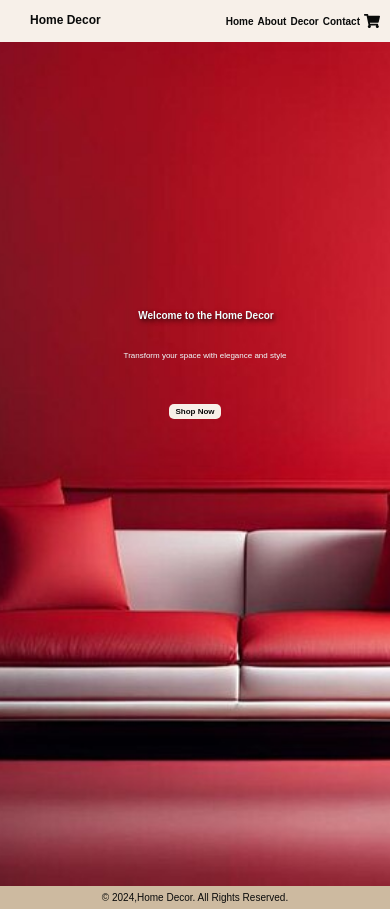
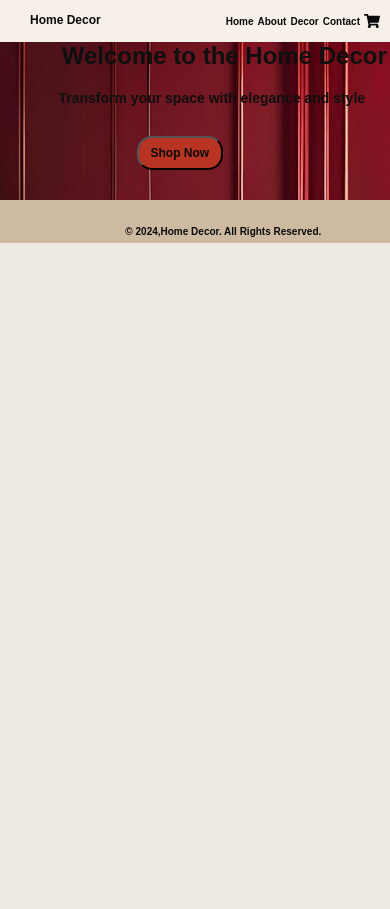
Before and after one commit to codewithhoney24/muttipage-Web-site, a Next.js app: page / in a window 390 px wide. After the commit the page ends 844 px from the top, so only its background shows below. Built offline with nearby package versions, Linux system fonts and the light colour scheme.

Commit message:
Update globals.css

```diff
--- a/src/app/globals.css
+++ b/src/app/globals.css
@@ -1,3 +1,6 @@
+
+
+
 *{
   margin: 0;
   padding: 0;
@@ -52,111 +55,90 @@ a {
   color: rgb(7, 7, 7);
 }
 
+
+
+
 .cart-icon{
   font-size: 24px;
   cursor: pointer;
   margin-right: 20px;
 }
 
-footer{
-  background-color: rgb(205, 186, 160);
-  color: rgb(10, 11, 11);
-  padding: 15px;
+
+
+
+/*****************************   Hero   ***********************************/
+
+
+
+
+.hero-container{
+  width: 100%;
+  height: 500px;
+  background-color: brown;
   display: flex;
   justify-content: center;
   align-items: center;
 }
 
-.footer p {
-  margin:0;
+.hero-box{
+  display: flex;
+  justify-content:center;
+  align-items: center;
+  height: 90%;
+  width: 80%;
+  background-color: rgb(247, 238, 230);
+  padding: 20px;
+  border-radius: 10px;
+  box-shadow: 1px 4px 10px rgba(16, 16, 16, 0.2);
+}
+.hero-left-div{
+
+  width: 60%;
+  display: flex;
+  flex-direction: column;
+  align-items: center;
 
 }
+.image-container {
 
-.hero{
- width: 100%;
- color: azure;
- background-size: cover;
- background-position: center;
- height: 100vh;
   display: flex;
   justify-content: center;
   align-items: center;
- text-align: center;
- padding-bottom: 20%;
- padding-left: 80px;
- background-size: 100%; /* Maintains aspect ratio */
-background-repeat: no-repeat; /* No repeating */
+  margin: 20px 24px; /* Optional margin for spacing */
+}
 
+.styled-image {
+  border-radius: 15px; /* Adjust the rounding as needed */
+  box-shadow: 0 4px 8px rgba(0, 0, 0, 0.2); /* Optional shadow for depth */
+  transition: transform 0.3s ease; /* Smooth scaling on hover */
+}
+
+.styled-image:hover {
+  transform: scale(1.05); /* Slight zoom effect on hover */
+}
+h1{
+
+  font-size: 32px;
+}
+p{
+
+margin-top: 20px;
+  font-size: 18px;
+  font-weight: 600;
 
 }
-
-.hero h1{
-
-  font-size: 36px;
-  font-weight: bold;
-  text-shadow: 2px 2px 5px rgba(0, 0, 0, 0.8);
+.hero-button{
+  font-weight: 900;
+  margin-top: 30px;
+  background-color: rgb(184, 51, 33);
+  color: rgb(10, 11, 11);
+  padding: 10px 20px;
+  border-radius: 15px;
+  cursor: pointer;
 }
 
-.hero p{
-  font-size: 20px;
-  margin-top: 20px;
-}
-.hero-button{
-  margin-top: 20px;
-  font-weight: bold;
-  background-color: rgb(247, 240, 233);;
-  color: rgb(10, 11, 11);
-  border: none;
-  padding: 10px 20px;
-  border-radius: 5px;
-  cursor: pointer;
-  transition: background-color 0.3s ease;
-}
-.hero-button:hover{
-  background-color: rgb(205, 186, 160);
-}
-
-
-
-
-
-/* ==============================About===================================*/
-
-.about{
-  width: 100%;
-  background-size: cover;
-  height: 100vh;
-  background-position:center;
-  padding:80px  20px;
-  display: flex;
-  justify-content:flex-start;
-  align-items: center;
-  color: rgb(251, 254, 254);
-}
-
-.about-content{
-  background-color: rgba(97, 4, 4, 0.461);
-  max-width: 500px;
-  border-radius: 15px;
-  text-align: left;
-  padding: 30px;
-  font-size: 18px;
-  font-weight: bold;
-  margin-left: 30px;
-}
-
-.about-content p{
-  padding-top: 20px;
-  line-height: 1.3;
-  font-size: 14px;
-}
-
-
-
-/* ============================== Decor===================================*/
-
-
-
+/* ============================= Decor  ====================================*/
 .decors{
   margin-top: 10px;
    margin: 20px;
@@ -301,6 +283,156 @@ background-repeat: no-repeat; /* No repeating */
  }
 
 
+/* ============================= Footer ====================================*/
+
+footer{
+  background-color: rgb(205, 186, 160);
+  color: rgb(10, 11, 11);
+  padding: 15px;
+  display: flex;
+  justify-content: center;
+  align-items: center;
+}
+
+.footer-para {
+  margin:0;
+
+}
+
+
+
+
+
+
+
+
+
+
+
+/* Responsive Styles for Tablets and Smaller Screens */
+@media (max-width: 768px) {
+  .hero-container {
+    height: auto;
+    padding: 40px;
+  }
+
+  .hero-box {
+
+    flex-direction: column;
+    width: 90%;
+    height: auto;
+    padding: 15px;
+  }
+
+  .hero-left-div {
+    width: 100%;
+    align-items: flex-start;
+    text-align: center;
+  }
+
+  .image-container {
+    margin: 20px auto;
+  }
+
+  h1 {
+    margin-left: 15%;
+    font-size: 28px;
+  }
+
+  p {
+    margin-left: 15%;
+    font-size: 16px;
+  }
+
+  .hero-button {
+    margin-left: 35%;
+    padding: 8px 16px;
+    font-size: 14px;
+  }
+}
+
+/* Responsive Styles for Mobile Screens */
+@media (max-width: 480px) {
+  .hero-container {
+    padding: 20px;
+    margin-left: 15px;
+  }
+
+  .hero-box {
+    flex-direction: column;
+    width: 100%;
+    padding: 20px;
+  }
+
+  h1 {
+    margin-left: 15%;
+    font-size: 24px;
+  }
+
+  p {
+    margin-left: 15%;
+    font-size: 14px;
+  }
+
+  .hero-button {
+    margin-bottom: 30px;
+    margin-left: 35%;
+    padding: 8px 12px;
+    font-size: 12px;
+  }
+
+  .image-container {
+    margin: 15px auto;
+  }
+
+  .styled-image {
+    width: 100%; /* Full width for small screens */
+    height: auto; /* Maintain aspect ratio */
+  }
+}
+
+
+/* Responsive Styles for Very Small Screens (320px) */
+@media (max-width: 320px) {
+  .hero-container {
+    padding: 20px; /* Reduced padding for smaller screens */
+    margin-left: 0; /* No margin for very small screens */
+  }
+
+  .hero-box {
+    flex-direction: column;
+    width: 100%;
+    padding: 10px; /* Compact padding for tight spaces */
+  }
+
+  h1 {
+    margin-left: 10%; /* Adjusted for small screen spacing */
+    font-size: 20px; /* Smaller font size */
+  }
+
+  p {
+    margin-left: 10%; /* Matches the heading alignment */
+    font-size: 12px; /* Reduced font size for better readability */
+  }
+
+  .hero-button {
+    margin-left: 25%; /* Centered button for narrow screens */
+    padding: 6px 10px; /* Smaller button dimensions */
+    font-size: 10px; /* Compact font size */
+  }
+
+  .image-container {
+    margin: 10px auto; /* Reduced margin for tighter layout */
+  }
+
+  .styled-image {
+    width: 90%; /* Reduce image width slightly for smaller screens */
+    height: auto; /* Maintain aspect ratio */
+    border-radius: 10px; /* Slightly smaller rounding for small screens */
+  }
+
+}
+
 
 /* ============================== Fade-in-Animation ===================================*/
 
@@ -321,9 +453,109 @@ background-repeat: no-repeat; /* No repeating */
 }
 
 
-/* ============================== Responsive===================================*/
 
-@media only screen and (max-width: 768px) {
+
+/* ============================== About ===================================*/
+
+.about-container{
+  width: 100%;
+  height: 500px;
+  background-color: brown;
+  display: flex;
+  justify-content: center;
+  align-items: center;
+}
+
+.about-box{
+  display: flex;
+  justify-content:center;
+  align-items: center;
+  height: 90%;
+  width: 80%;
+  background-color: rgb(247, 238, 230);
+  padding: 20px;
+  border-radius: 10px;
+  box-shadow: 1px 4px 10px rgba(16, 16, 16, 0.2);
+}
+.about-right-div{
+
+  width: 60%;
+  display: flex;
+  flex-direction: column;
+  align-items: center;
+
+}
+.about-image-container {
+
+  display: flex;
+  justify-content: center;
+  align-items: center;
+  margin: 20px 24px;
+}
+
+.about-image2-container {
+
+  display: flex;
+  justify-content: center;
+  align-items: center;
+  margin: 20px 24px;
+}
+
+.about-styled-image,
+.about-styled2-image  {
+  margin: 0 auto;
+width: 100%;
+max-width: 300px;
+
+  border-radius: 15px;
+  box-shadow: 0 4px 8px rgba(0, 0, 0, 0.2);
+  transition: transform 0.3s ease;
+}
+
+.about-styled-image:hover {
+  transform: scale(1.05);
+}
+h2{
+
+  font-size: 32px;
+}
+.about-para {
+
+  text-justify:inter-cluster;
+  margin: 10px;
+  padding: 20px;
+  font-size: 14px;
+  font-weight: 600;
+  word-spacing: 1px;
+  text-align: justify;
+  line-height: 1.5;
+  border: 1px solid #ccc;
+  border-radius: 10px;
+}
+
+.about-button{
+  font-weight: 900;
+  margin-top: 30px;
+  background-color: rgb(184, 51, 33);
+  color: rgb(10, 11, 11);
+  padding: 10px 20px;
+  border-radius: 15px;
+  cursor: pointer;
+}
+
+
+
+
+
+
+
+
+
+
+
+/* Responsive Styles for Tablets and Smaller Screens */
+@media (max-width: 768px) {
+
   .header{
     flex-direction: column;
     text-align: center;
@@ -337,37 +569,52 @@ background-repeat: no-repeat; /* No repeating */
   gap: 20px;
   align-items: center;
 }
-.hero{
-  background-size: cover;
- background-position: center;
-  height: 70vh;
-  padding: 20px;
+
+
+  .about-container {
+    height: auto;
+    padding: 40px;
+  }
+
+  .about-box {
+
+    flex-direction: column;
+    width: 90%;
+    height: auto;
+    padding: 15px;
+  }
+
+  .about-right-div {
+    width: 100%;
+    align-items: flex-start;
     text-align: center;
   }
-.hero h1{
-  font-size: 34px;
+
+  .about-image-container {
+    margin: 20px auto;
   }
-.hero p{
-  font-size: 18px;
+  .about-image2-container {
+    margin: 20px auto;
   }
-.hero-button{
 
-  padding: 12px;
+
+  h2 {
+    margin-left: 15%;
+    font-size: 28px;
+  }
+
+  .about-para {
+    margin-left: 15%;
     font-size: 16px;
   }
-.decors{
-  grid-template-columns: 1fr;
-  margin: 20px;
 
+  .about-hero-button {
+
+    margin-left: 80rem;
+    padding: 8px 16px;
+    font-size: 14px;
   }
- .about{
-  padding: 40px  20px;
-  height: auto;
- }
- .about-content{
-width: 100%;
-padding: 20px;
- }
+
   .contact-form {
     display: flex; /* Ensures child elements align properly */
     flex-direction: column; /* Aligns items in a column */
@@ -377,6 +624,12 @@ padding: 20px;
     margin-left: 20px;
     margin-right: 20px;
      /* Removes any default margin */
+  }
+
+  .decors{
+    grid-template-columns: 1fr;
+    margin: 20px;
+
   }
 }
 
@@ -404,7 +657,9 @@ padding: 20px;
 
 
 
-@media (max-width: 680px) {
+/* Responsive Styles for Mobile Screens */
+@media (max-width: 480px) {
+
   .header {
     flex-direction: row; /* Keep header in a single row */
     justify-content: space-between;
@@ -428,56 +683,75 @@ padding: 20px;
     margin: 0; /* Remove extra margin */
   }
 
-  .hero {
-    background-size: 100%; /* Maintains aspect ratio */
-    background-size: cover;
- background-position: center;
-     min-height: 100vh;
-      width: 100%;
-      /* Ensure the hero section fits within the viewport */
-       /* Prevent it from exceeding screen width */
-      padding: 10px;
-      height: 100%; /* Automatically adjust height based on content */
-      text-align: center;
-      margin: 0 auto; /* Center-align the hero section */
-      overflow: hidden;
+  .about-container {
+    padding: 20px;
+    margin-left: 15px;
   }
 
-  .hero h1 {
-    margin-bottom: 30px;
-    font-size: 10px; /* Smaller font size for title */
-    padding-left: 22px;
+  .about-box {
+    flex-direction: column;
+    width: 100%;
+    padding: 20px;
   }
 
-  .hero p {
-    margin-bottom: 40px;
-    font-size: 8px; /* Smaller font size for description */
-    padding-left: 20px;
+  h2 {
+    margin-left: 15%;
+    font-size: 24px;
   }
 
-  .hero-button {
+  .about-para {
+    margin-left: 15%;
+    font-size: 14px;
+  }
 
-    position: relative; /* Ensure the button can be moved relative to its normal position */
-    margin-top: auto;   /* Push the button upward */
-    margin-bottom:200px ; /*60px Add spacing below the button */
-    padding: 3px 6px;
-    text-align: center;
-    font-size: 8px;
+  .about-button {
+    margin-bottom: 30px;
+    margin-left: 35%;
+    padding: 8px 12px;
+    font-size: 12px;
+  }
+
+  .about-container {
+    margin: 15px auto;
+  }
+  .about-image-container {
+    margin: 20px auto;
+  }
+  .about-image2-container {
+    margin: 20px auto;
+  }
+
+
+  .about-styled-image,
+   .about-styled2-image{
+    max-width: 250px;
+
+  }
+
+  .decors{
+    grid-template-columns: 1fr;
+    margin: 20px;
 
   }
 
 
+  .contact-form {
+    width: 80%;
+    height: 100%;
+    display: flex; /* Ensures child elements align properly */
+    flex-direction: column; /* Aligns items in a column */
+    gap: 15px; /* Adds spacing between inputs */
+    margin-top: 22px;
+    margin-bottom: 22px;
+    margin-left: 30px;
+    margin-right: 30px;
+     /* Removes any default margin */
+  }
+  .contact-button{
+    margin-top: 30px;
 
-  .about{
-    width: 100%;
-    background-size: cover;
-    height: 100vh;
-    background-position:center;
-    padding:80px  20px;
-    display: flex;
-    justify-content:flex-start;
-    align-items: center;
-    color: rgb(251, 254, 254);
+
+    font-size: 12px;
   }
 
   footer{
@@ -493,7 +767,11 @@ padding: 20px;
 }
 
 
-@media (max-width: 320px ) and (max-width: 480px) {
+
+
+/* Responsive Styles for Very Small Screens (320px) */
+@media (max-width: 320px) {
+
   .header {
     flex-direction: row; /* Keep header in a single row */
     justify-content: space-between;
@@ -517,54 +795,57 @@ padding: 20px;
     margin: 0; /* Remove extra margin */
   }
 
-  .hero {
-    background-size: 100%; /* Maintains aspect ratio */
-    background-size: cover;
- background-position: center;
-     min-height: 100vh;
-      width: 100%; /* Ensure the hero section fits within the viewport */
-      max-width: 320px; /* Prevent it from exceeding screen width */
-      padding: 10px;
-      height: 100%; /* Automatically adjust height based on content */
-      text-align: center;
-      margin: 0 auto; /* Center-align the hero section */
-      overflow: hidden;
+
+  .about-container {
+    padding: 20px;
+    margin-left: 0;
   }
 
-  .hero h1 {
-    margin-bottom: 30px;
-    font-size: 10px; /* Smaller font size for title */
-    padding-left: 22px;
+  .about-box {
+    flex-direction: column;
+    width: 100%;
+    padding: 10px;
   }
 
-  .hero p {
-    margin-bottom: 40px;
-    font-size: 8px; /* Smaller font size for description */
-    padding-left: 20px;
+  h2 {
+    margin-left: 30%;
+    font-size: 20px;
   }
 
-  .hero-button {
-    position: relative; /* Ensure the button can be moved relative to its normal position */
-    margin-top: auto;   /* Push the button upward */
-    margin-bottom:200px ; /*60px Add spacing below the button */
-    padding: 3px 6px;
-    text-align: center;
-    font-size: 8px;
+  .about-para {
+    margin-left: 10%;
+    font-size: 12px;
+  }
+
+  .about-button {
+    margin-left: 35%;
+    padding: 6px 10px;
+    font-size: 10px;
+  }
+
+  .about-image-container {
+    margin: 10px auto;
+  }
+  .about-image2-container {
+    margin: 10px auto;
+  }
+
+  .about-styled-image {
+
+    max-width: 200px; /* Smaller size for very small screens */
+  }
 
 
+  .about-styled2-image {
+    max-width: 200px;
 
   }
 
-  .about{
-    width: 100%;
-    background-size: cover;
-    height: 100vh;
-    background-position:center;
-    padding:80px  20px;
-    display: flex;
-    justify-content:flex-start;
-    align-items: center;
-    color: rgb(251, 254, 254);
+
+  .decors{
+    grid-template-columns: 1fr;
+    margin: 20px;
+
   }
 
   footer{
```
Lines whose indentation alone changed are shown as unchanged.
